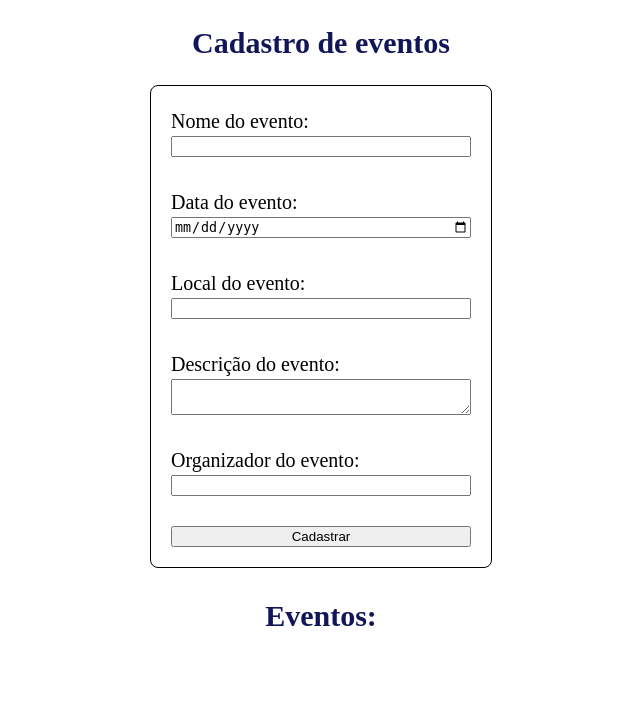
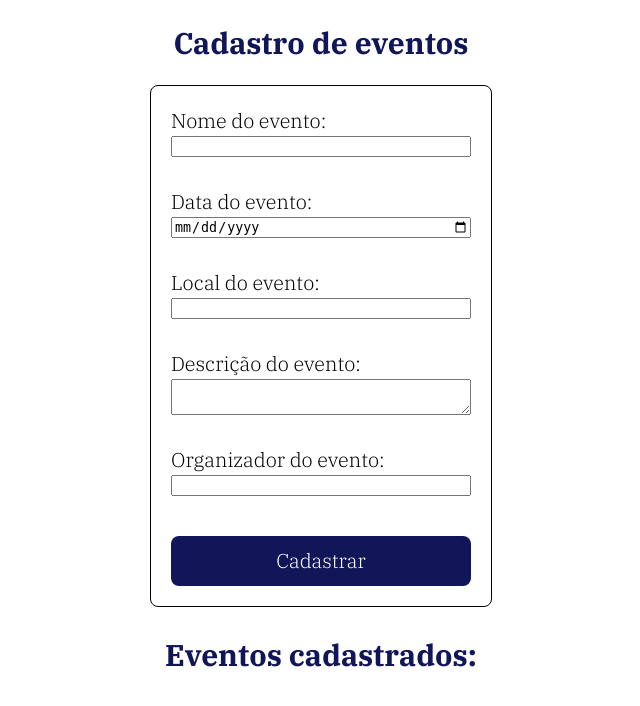
Before and after one commit to CeciiXP/atividade1-flask-crud-cecilia-laura, a Flask app: page / in a window 1280 px wide. Shown: the top 706 px of the page, without its empty margins (319-959 px from the left). Run offline with Flask 3, Linux system fonts and the light colour scheme.

Commit message:
edit errors

```diff
--- a/templates/index.html
+++ b/templates/index.html
@@ -1,5 +1,8 @@
 <!DOCTYPE html>
 <html lang="en">
+    <link rel="preconnect" href="https://fonts.googleapis.com">
+    <link rel="preconnect" href="https://fonts.gstatic.com" crossorigin>
+    <link href="https://fonts.googleapis.com/css2?family=IBM+Plex+Serif:ital,wght@0,100;0,200;0,300;0,400;0,500;0,600;0,700;1,100;1,200;1,300;1,400;1,500;1,600;1,700&display=swap" rel="stylesheet">
     <link rel="stylesheet" type="text/css" href="home.css">
 <head>
     <title>Cadastro de eventos</title>
@@ -22,10 +25,10 @@
     <label for="organizador">Organizador do evento:</label>
     <input type="text" id="organizador" name="organizador" required><br>
 
-    <input type="submit" value="Cadastrar">
+    <input id="input" type="submit" value="Cadastrar">
 </form>
 
-<h2>Eventos:</h2>
+<h2>Eventos cadastrados:</h2>
 <ul>
 {% for evento in eventos %}
   <p>
```
